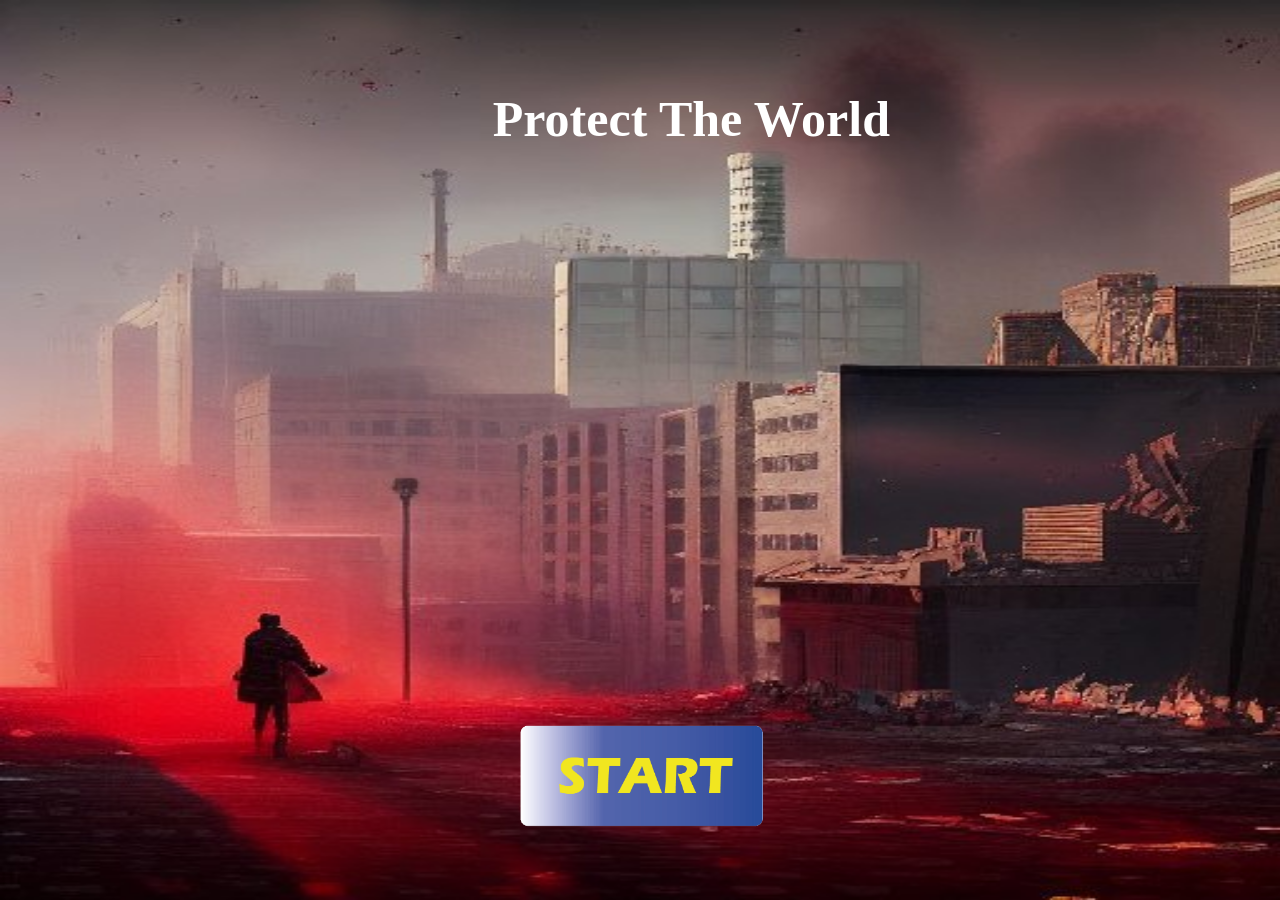
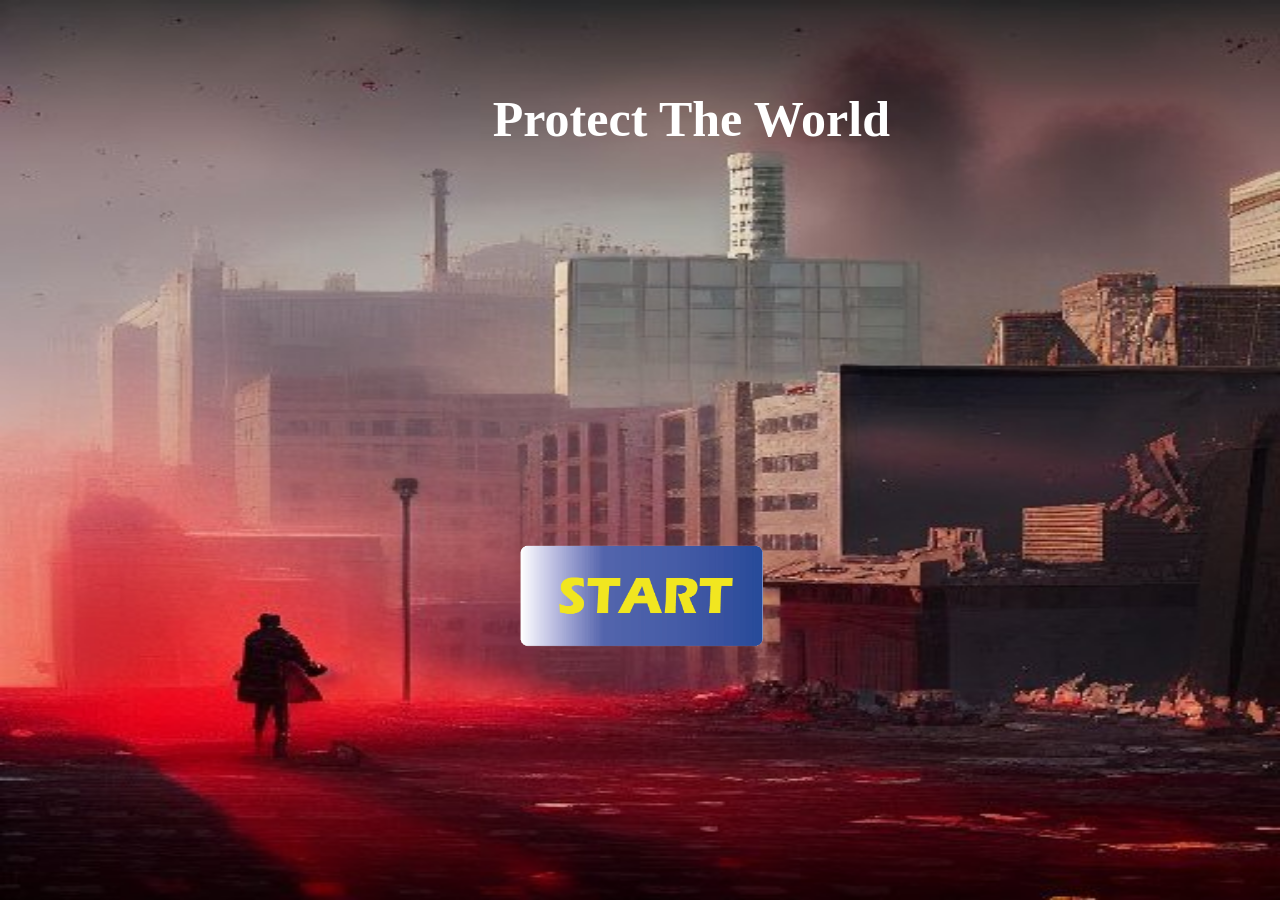
Before and after one commit to IceWaterNotIce/Protect-the-Earth, a Jekyll site: the page built from coverPage.md, in a window 1280 px wide. Built offline with Jekyll 4.4.1, drawn with Linux system fonts in a browser that asks for light colours.

Commit message:
Adjust image position on cover page

```diff
--- a/_sass/coverPage.scss
+++ b/_sass/coverPage.scss
@@ -11,7 +11,7 @@ div.coverpage {
 
 .coverpage img {
     position: relative;
-    top: 70%;
+    top: 50%;
     height: 20%;
 }
 
@@ -49,7 +49,7 @@ div.coverpage div{
     .coverpage img {
         position: relative;
         width: 80%;
-        top: 60%;
+        top: 50%;
     }
 
     .coverpage h1 {
```
